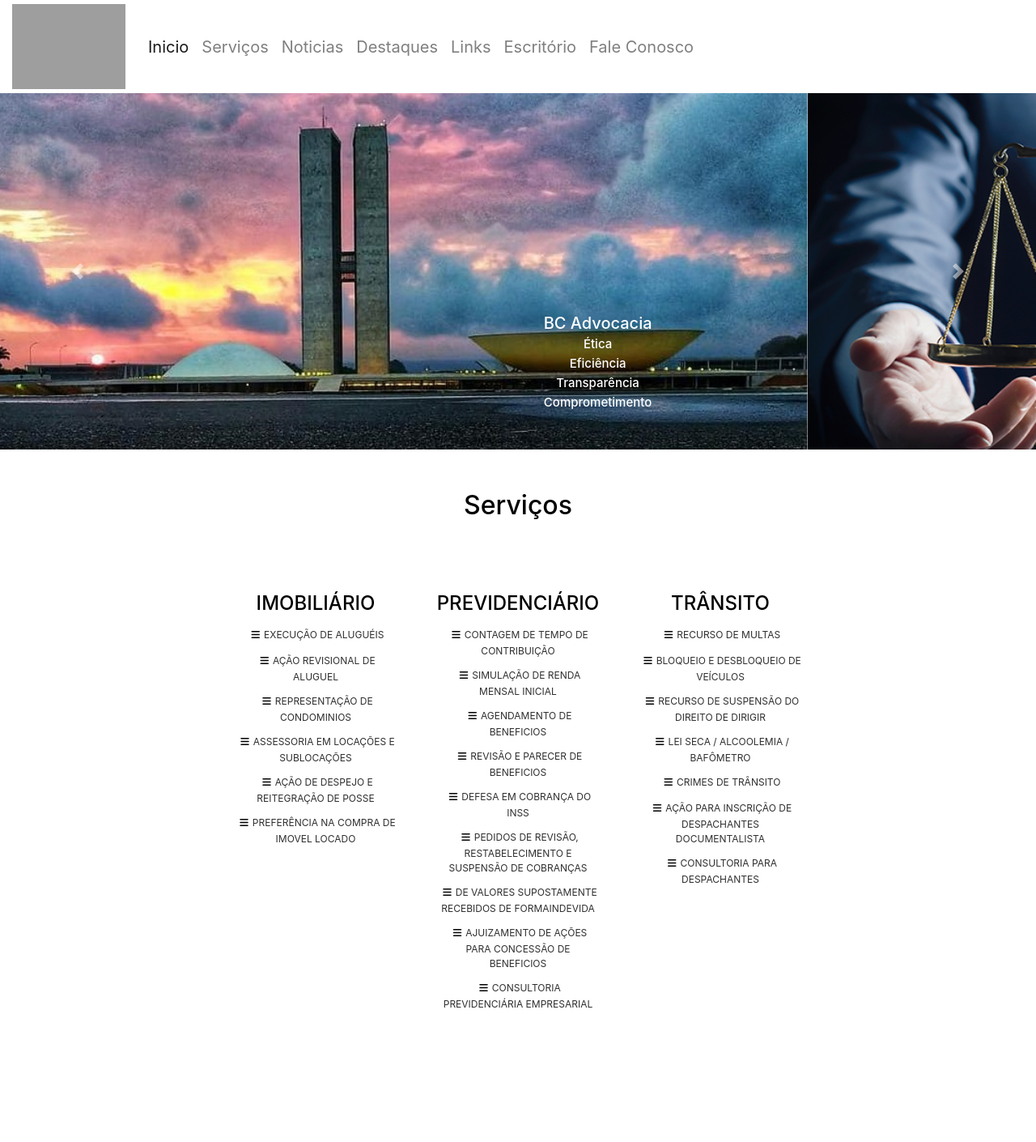
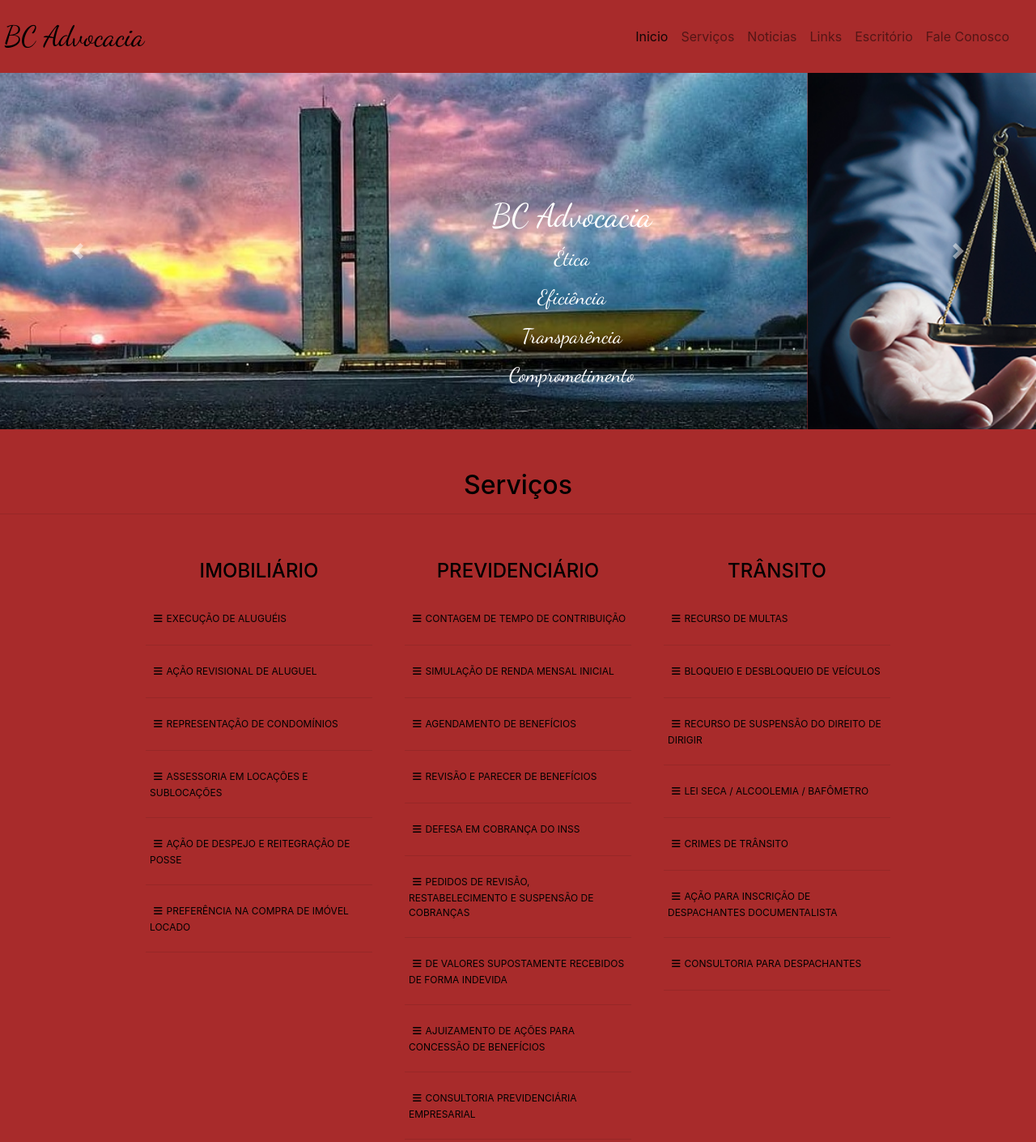
Before and after one commit to Fernandoep/Advocacia, a plain HTML site: page index.html in a window 1280 px wide. Shown: the whole page at 81% size. Drawn offline with nearby package versions, Linux system fonts and the light colour scheme; grey boxes are pictures that could not be loaded.

Commit message:
commit1905

```diff
--- a/estilo.css
+++ b/estilo.css
@@ -7,6 +7,9 @@
   max-width: 100%;
 }
 
+body {
+  background-color: rgb(168, 43, 43);
+}
 
 .carousel-indicators li {
   width: 0px;
@@ -19,23 +22,42 @@
 /* Titulos */
 .titulo {
   text-align: center;
-  padding-bottom: 40px;
+
+
 }
 
 
 
+
 /* Menu */
-
+.titulo-nav {
+  border-left: 20px;
+  font-size: 35px;
+  font-family: 'Dancing Script', cursive;
+}
+#menu {
+  background-color: rgb(168, 43, 43);
+}
 .navbar {
   padding: 5px;
+  background-color: rgb(168, 43, 43);
+}
+.nav-link {
+  border-right: 20px;
 }
 
-.carousel-caption h5 {
+.carousel-caption h1 {
   float: right !important;
+  font-family: 'Dancing Script', cursive;
 }
 .legenda {
   color: white;
-  font-size: 15px;
+  font-size: 25px;
+  font-family: 'Dancing Script', cursive;
+}
+.imagemtres {
+  color:  rgb(0, 0, 0);
+
 }
 
 
@@ -48,6 +70,9 @@
   width: 100vw;
   object-fit: cover !important;
 }
+#imagemdois {
+  color: black;
+}
 
 .bg-light {
   background-color: #ffffff!important;
@@ -57,7 +82,18 @@
   width: 140px !important;
   margin-right: 20px;
   margin-left: 10px;
+  background-color: rgb(168, 43, 43);
 }
+
+@media (min-width: 650px) {
+  .img-menu {
+    width: 140px !important;
+    margin-right: 20px;
+    margin-left: 10px;
+    float: right !important;
+  }
+}
+
 
 #opcoes-menu a {
   font-size: 20px;
@@ -75,35 +111,37 @@
 .servicos {
   display: grid;
   grid-template-columns: repeat(2, 400px);
-  text-align: center;
-  justify-content: center;
   list-style-type: none;
   font-size: 20px;
   padding: 20px;
+  padding-bottom: 100px;
 }
 
 @media (min-width: 300px) {
   .servicos {
     display: grid;
     grid-template-columns: repeat(1, 300px);
-    text-align: center;
     justify-content: center;
     list-style-type: none;
     font-size: 20px;
     max-width: 100%;
-
+    padding-bottom: 100px;
   }
 }
 @media (min-width: 600px) {
   .servicos {
     display: grid;
-    grid-template-columns: repeat(3, 250px);
-    text-align: center;
+    grid-template-columns: repeat(3, 320px);
     justify-content: center;
     list-style-type: none;
     font-size: 20px;
     padding: 20px;
+    padding-bottom: 100px;
   }
+}
+.titulo-servicos {
+  text-align: center;
+  padding-bottom: 20px;
 }
 
 
@@ -120,7 +158,7 @@ ul {
 }
 
 .descricao-servicos a {
-  color: rgb(48, 47, 47);
+  color: black;
 }
 
 /* Formulario */
--- a/index.html
+++ b/index.html
@@ -33,47 +33,54 @@
 
 
        <script src="https://kit.fontawesome.com/3f9ad15495.js" crossorigin="anonymous"></script>
+
+
+
+       <link href="https://fonts.googleapis.com/css2?family=Dancing+Script&display=swap" rel="stylesheet">
 </head>
 
 
 <body>
 
-
-       <div>
-              <nav class="navbar navbar-expand-lg navbar-light bg-light">
-                     <img class="img-menu"  src="https://bcadvocacia.com/wp-content/uploads/2020/05/cropped-nome-escritorio-272x83.png">
-                     <button class="navbar-toggler" type="button" data-toggle="collapse"
-                            data-target="#conteudoNavbarSuportado" aria-controls="conteudoNavbarSuportado"
-                            aria-expanded="false" aria-label="Alterna navegação">
+<nav class="navbar navbar-expand-lg navbar-light">
+       <span class="titulo-nav">BC Advocacia</span>
+       <button class="navbar-toggler" type="button" data-toggle="collapse" data-target="#navbarTogglerDemo02" aria-controls="navbarTogglerDemo02" aria-expanded="false" aria-label="Alterna navegação">
          <span class="navbar-toggler-icon"></span>
        </button>
 
-                     <div class="collapse navbar-collapse" id="conteudoNavbarSuportado">
-                            <ul id="opcoes-menu" class="navbar-nav mr-auto">
+       <div class="collapse navbar-collapse" id="navbarTogglerDemo02">
+        <span class="mr-auto"> </span>
+
+
+         </ul>
+         <form class="form-inline my-2 my-lg-0">
+       <div class="collapse navbar-collapse" id="navbarTogglerDemo02">
+         <ul class="navbar-nav mr-auto mt-2 mt-lg-0">
            <li class="nav-item active">
-                                          <a class="nav-link" href="#">Inicio </a>
+             <a class="nav-link" href="#">Inicio <span class="sr-only">(Página atual)</span></a>
            </li>
            <li class="nav-item">
              <a class="nav-link" href="#">Serviços</a>
            </li>
            <li class="nav-item">
-                                          <a class="nav-link" href="#">Noticias</a>
+             <a class="nav-link " href="#">Noticias</a>
            </li>
            <li class="nav-item">
-                                          <a class="nav-link" href="#">Destaques</a>
-                                   </li>
-                                   <li class="nav-item">
-                                          <a class="nav-link" href="#">Links</a>
+              <a class="nav-link " href="#">Links</a>
             </li>
             <li class="nav-item">
               <a class="nav-link" href="#">Escritório</a>
             </li>
             <li class="nav-item">
-                                          <a class="nav-link" href="#">Fale Conosco</a>
+              <a class="nav-link " href="#">Fale Conosco</a>
             </li>
+         </ul>
+         </form>
+       </div>
+     </nav>
 
 
-              </nav>
+
        </div>
 
        <div id="carouselExampleIndicators" class="carousel slide" data-ride="carousel">
@@ -87,9 +94,9 @@
 
                      <div class="carousel-item active">
                             <div class="carousel-caption">
-                                   <h5 class="advogados-menu">BC Advocacia <br>
+                                   <h1 class="advogados-menu">BC Advocacia <br>
                                           <span class="legenda"> Ética <br> Eficiência <br> Transparência <br>
-                                                 Comprometimento </span></h5>
+                                                 Comprometimento </span></h1>
                             </div>
                             <img id="imagem-slide" class="d-block w-100" src="Imagens/baner-04.jpg"
                                    alt="Primeiro Slide">
@@ -99,9 +106,9 @@
                      <div class="carousel-item">
                             <img id="imagem-slide" class="d-block w-100" src="Imagens/baner-01.jpg" alt="Segundo Slide">
                             <div class="carousel-caption">
-                                   <h5 class="advogados-menu">BC Advocacia <br>
+                                   <h1 class="advogados-menu">BC Advocacia <br>
                                           <span class="legenda"> Ética <br> Eficiência <br> Transparência <br>
-                                                 Comprometimento </span></h5>
+                                                 Comprometimento </span></h1>
                             </div>
                      </div>
 
@@ -109,9 +116,9 @@
                             <img id="imagem-slide" class="d-block w-100" src="Imagens/baner-03.jpg"
                                    alt="Terceiro Slide">
                             <div class="carousel-caption">
-                                   <h5 class="advogados-menu">BC Advocacia <br>
+                                   <h1 class="advogados-menu">BC Advocacia <br>
                                           <span class="legenda"> Ética <br> Eficiência <br> Transparência <br>
-                                                 Comprometimento </span></h5>
+                                                 Comprometimento </span></h1>
                             </div>
                      </div>
 
@@ -130,42 +137,43 @@
        <section class="section-servicos">
 
               <h2 class="titulo">Serviços</h2>
+              <hr>
 
               <div class="servicos">
                      <ul class="textos-servicos">
 
 
 
-                            <h4>IMOBILIÁRIO</h4>
-                            <li class="descricao-servicos"><i class="fas fa-bars"></i><a href="#">EXECUÇÃO DE ALUGUÉIS </a> </li>
-                            <li class="descricao-servicos"><i class="fas fa-bars"></i><a href="#">AÇÃO REVISIONAL DE ALUGUEL</a> </li>
-                            <li class="descricao-servicos"><i class="fas fa-bars"></i><a href="#">REPRESENTAÇÃO DE CONDOMINIOS</a></li>
-                            <li class="descricao-servicos"><i class="fas fa-bars"></i><a href="#">ASSESSORIA EM LOCAÇÕES E SUBLOCAÇÕES</a></li>
-                            <li class="descricao-servicos"><i class="fas fa-bars"></i><a href="#">AÇÃO DE DESPEJO E REITEGRAÇÃO DE POSSE </a></li>
-                            <li class="descricao-servicos"><i class="fas fa-bars"></i><a href="#">PREFERÊNCIA NA COMPRA DE IMOVEL LOCADO</a></li>
+                            <h4 class="titulo-servicos">IMOBILIÁRIO</h4>
+                            <li class="descricao-servicos"><i class="fas fa-bars"></i><a href="#">EXECUÇÃO DE ALUGUÉIS </a> </li> <hr>
+                            <li class="descricao-servicos"><i class="fas fa-bars"></i><a href="#">AÇÃO REVISIONAL DE ALUGUEL</a> </li> <hr>
+                            <li class="descricao-servicos"><i class="fas fa-bars"></i><a href="#">REPRESENTAÇÃO DE CONDOMÍNIOS</a></li> <hr>
+                            <li class="descricao-servicos"><i class="fas fa-bars"></i><a href="#">ASSESSORIA EM LOCAÇÕES E SUBLOCAÇÕES</a></li> <hr>
+                            <li class="descricao-servicos"><i class="fas fa-bars"></i><a href="#">AÇÃO DE DESPEJO E REITEGRAÇÃO DE POSSE </a></li> <hr>
+                            <li class="descricao-servicos"><i class="fas fa-bars"></i><a href="#">PREFERÊNCIA NA COMPRA DE IMÓVEL LOCADO</a></li> <hr>
                      </ul>
                      <ul>
-                            <h4>PREVIDENCIÁRIO</h4>
-                            <li class="descricao-servicos"><i class="fas fa-bars"></i><a href="#">CONTAGEM DE TEMPO DE CONTRIBUIÇÃO</a> </li>
-                            <li class="descricao-servicos"><i class="fas fa-bars"></i><a href="#">SIMULAÇÃO DE RENDA MENSAL INICIAL</a> </li>
-                            <li class="descricao-servicos"><i class="fas fa-bars"></i><a href="#">AGENDAMENTO DE BENEFICIOS</a></li>
-                            <li class="descricao-servicos"><i class="fas fa-bars"></i><a href="#">REVISÃO E PARECER DE BENEFICIOS</a></li>
-                            <li class="descricao-servicos"><i class="fas fa-bars"></i><a href="#">DEFESA EM COBRANÇA DO INSS</a></li>
-                            <li class="descricao-servicos"><i class="fas fa-bars"></i><a href="#">PEDIDOS DE REVISÃO, RESTABELECIMENTO E SUSPENSÃO DE COBRANÇAS </a></li>
-                            <li class="descricao-servicos"><i class="fas fa-bars"></i><a href="#">DE VALORES SUPOSTAMENTE RECEBIDOS DE FORMAINDEVIDA</a></li>
-                            <li class="descricao-servicos"><i class="fas fa-bars"></i><a href="#">AJUIZAMENTO DE AÇÕES PARA CONCESSÃO DE BENEFICIOS</a></li>
-                            <li class="descricao-servicos"><i class="fas fa-bars"></i><a href="#">CONSULTORIA PREVIDENCIÁRIA EMPRESARIAL</a></li>
+                            <h4 class="titulo-servicos">PREVIDENCIÁRIO</h4>
+                            <li class="descricao-servicos"><i class="fas fa-bars"></i><a href="#">CONTAGEM DE TEMPO DE CONTRIBUIÇÃO</a> </li> <hr>
+                            <li class="descricao-servicos"><i class="fas fa-bars"></i><a href="#">SIMULAÇÃO DE RENDA MENSAL INICIAL</a> </li> <hr>
+                            <li class="descricao-servicos"><i class="fas fa-bars"></i><a href="#">AGENDAMENTO DE BENEFÍCIOS</a></li> <hr>
+                            <li class="descricao-servicos"><i class="fas fa-bars"></i><a href="#">REVISÃO E PARECER DE BENEFÍCIOS</a></li> <hr>
+                            <li class="descricao-servicos"><i class="fas fa-bars"></i><a href="#">DEFESA EM COBRANÇA DO INSS</a></li> <hr>
+                            <li class="descricao-servicos"><i class="fas fa-bars"></i><a href="#">PEDIDOS DE REVISÃO, RESTABELECIMENTO E SUSPENSÃO DE COBRANÇAS </a></li> <hr>
+                            <li class="descricao-servicos"><i class="fas fa-bars"></i><a href="#">DE VALORES SUPOSTAMENTE RECEBIDOS DE FORMA INDEVIDA</a></li> <hr>
+                            <li class="descricao-servicos"><i class="fas fa-bars"></i><a href="#">AJUIZAMENTO DE AÇÕES PARA CONCESSÃO DE BENEFÍCIOS</a></li> <hr>
+                            <li class="descricao-servicos"><i class="fas fa-bars"></i><a href="#">CONSULTORIA PREVIDENCIÁRIA EMPRESARIAL</a></li> <hr>
 
                      </ul>
                      <ul>
-                            <h4>TRÂNSITO</h4>
-                            <li class="descricao-servicos"><i class="fas fa-bars"></i><a href="#">RECURSO DE MULTAS</a> </li>
-                            <li class="descricao-servicos"><i class="fas fa-bars"></i><a href="#">BLOQUEIO E DESBLOQUEIO DE VEÍCULOS</a> </li>
-                            <li class="descricao-servicos"><i class="fas fa-bars"></i><a href="#">RECURSO DE SUSPENSÃO DO DIREITO DE DIRIGIR</a></li>
-                            <li class="descricao-servicos"><i class="fas fa-bars"></i><a href="#">LEI SECA / ALCOOLEMIA / BAFÔMETRO</a></li>
-                            <li class="descricao-servicos"><i class="fas fa-bars"></i><a href="#">CRIMES DE TRÂNSITO</a></li>
-                            <li class="descricao-servicos"><i class="fas fa-bars"></i><a href="#">AÇÃO PARA INSCRIÇÃO DE DESPACHANTES DOCUMENTALISTA</a></li>
-                            <li class="descricao-servicos"><i class="fas fa-bars"></i><a href="#">CONSULTORIA PARA DESPACHANTES</a></li>
+                            <h4 class="titulo-servicos">TRÂNSITO</h4>
+                            <li class="descricao-servicos"><i class="fas fa-bars"></i><a href="#">RECURSO DE MULTAS</a> </li> <hr>
+                            <li class="descricao-servicos"><i class="fas fa-bars"></i><a href="#">BLOQUEIO E DESBLOQUEIO DE VEÍCULOS</a> </li> <hr>
+                            <li class="descricao-servicos"><i class="fas fa-bars"></i><a href="#">RECURSO DE SUSPENSÃO DO DIREITO DE DIRIGIR</a></li> <hr>
+                            <li class="descricao-servicos"><i class="fas fa-bars"></i><a href="#">LEI SECA / ALCOOLEMIA / BAFÔMETRO</a></li> <hr>
+                            <li class="descricao-servicos"><i class="fas fa-bars"></i><a href="#">CRIMES DE TRÂNSITO</a></li> <hr>
+                            <li class="descricao-servicos"><i class="fas fa-bars"></i><a href="#">AÇÃO PARA INSCRIÇÃO DE DESPACHANTES DOCUMENTALISTA</a></li> <hr>
+                            <li class="descricao-servicos"><i class="fas fa-bars"></i><a href="#">CONSULTORIA PARA DESPACHANTES</a></li> <hr>
                      </ul>
 
 
```
Also changed, not shown: Imagens/baner-03.jpg, Imagens/baner-03.old.jpg (added). Lines whose indentation alone changed are shown as unchanged.
